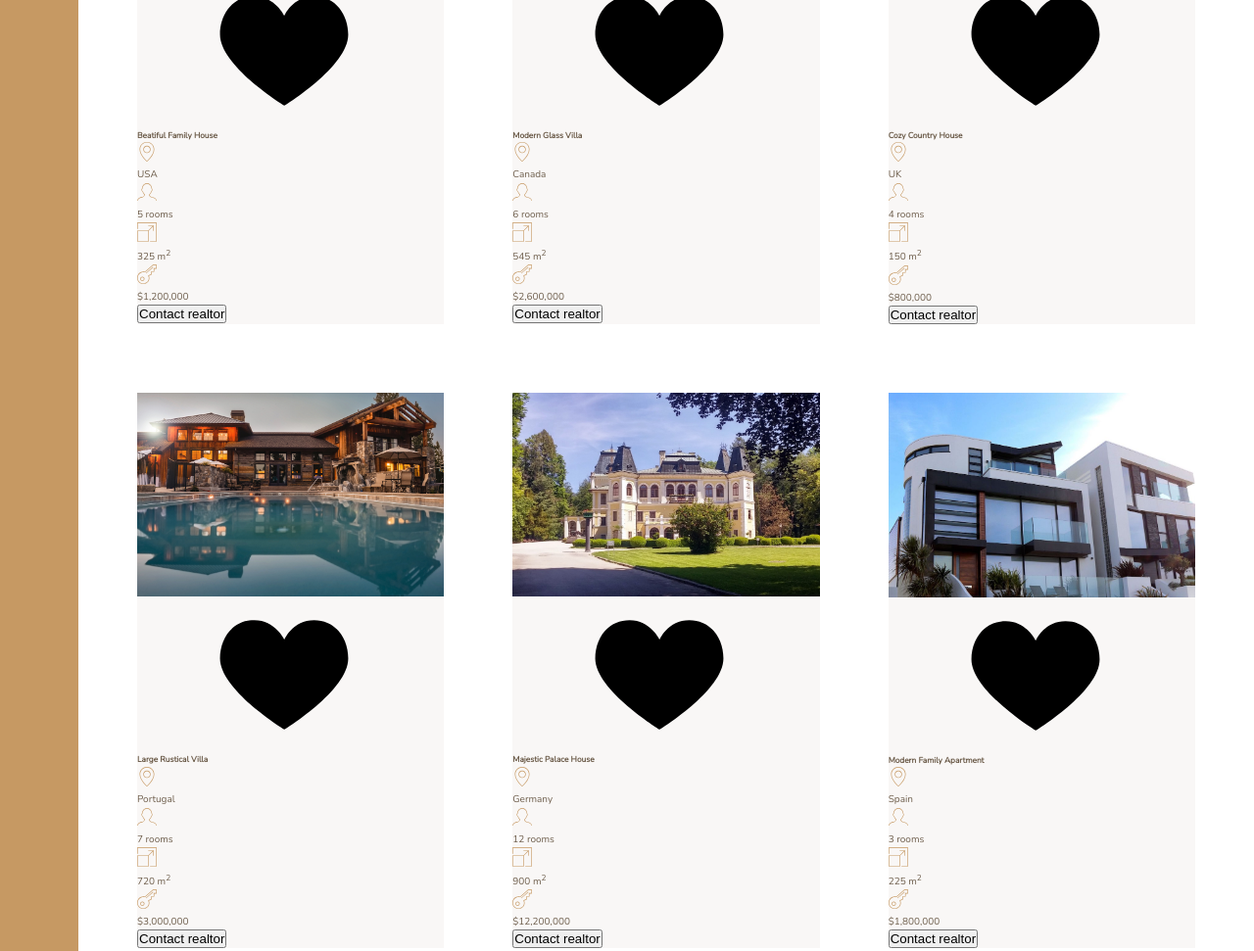
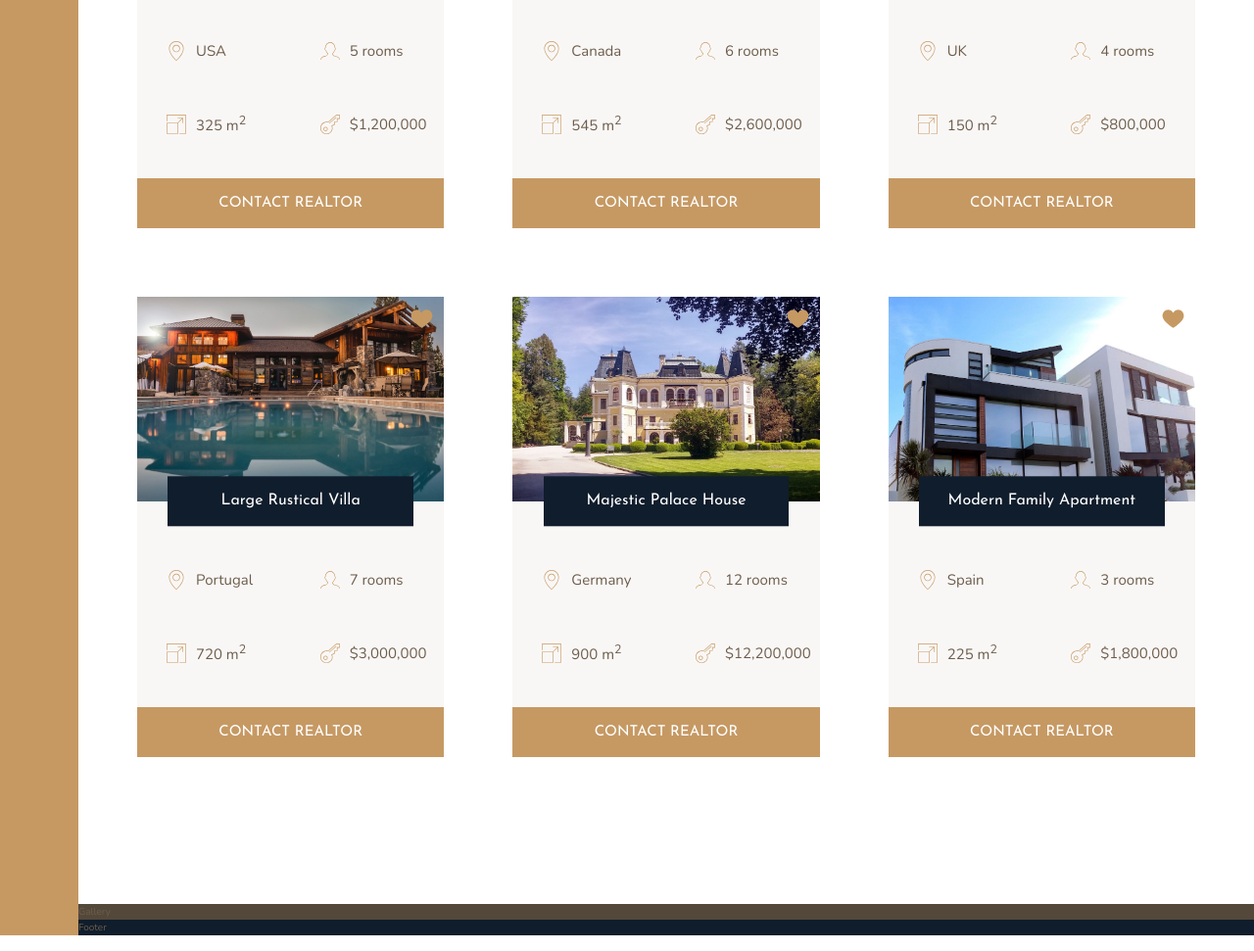
Before and after one commit to Alirezayoom/nexter, a website: page index.html in a window 1280 px wide. Shown: the part 2153-3124 px from the top of the page at 98% size. Drawn offline with nearby package versions, Linux system fonts and the light colour scheme.

Commit message:
style added to home section

```diff
--- a/index.html
+++ b/index.html
@@ -148,7 +148,7 @@
           <p>$1,200,000</p>
         </div>
 
-        <button class="cta">Contact realtor</button>
+        <button class="btn home__btn">Contact realtor</button>
       </div>
 
       <!-- 2 -->
@@ -188,7 +188,7 @@
           <p>$2,600,000</p>
         </div>
 
-        <button class="cta">Contact realtor</button>
+        <button class="btn home__btn">Contact realtor</button>
       </div>
 
       <!-- 3 -->
@@ -228,7 +228,7 @@
           <p>$800,000</p>
         </div>
 
-        <button class="cta">Contact realtor</button>
+        <button class="btn home__btn">Contact realtor</button>
       </div>
 
       <!-- 4 -->
@@ -268,7 +268,7 @@
           <p>$3,000,000</p>
         </div>
 
-        <button class="cta">Contact realtor</button>
+        <button class="btn home__btn">Contact realtor</button>
       </div>
 
       <!-- 5 -->
@@ -308,7 +308,7 @@
           <p>$12,200,000</p>
         </div>
 
-        <button class="cta">Contact realtor</button>
+        <button class="btn home__btn">Contact realtor</button>
       </div>
 
       <!-- 6 -->
@@ -348,7 +348,7 @@
           <p>$1,800,000</p>
         </div>
 
-        <button class="cta">Contact realtor</button>
+        <button class="btn home__btn">Contact realtor</button>
       </div>
     </section>
 
--- a/sass/_homes.scss
+++ b/sass/_homes.scss
@@ -9,30 +9,69 @@
 
 .home {
   background-color: $color-grey-light-1;
+  display: grid;
+  grid-template-columns: repeat(2, 1fr);
+  row-gap: 3.5rem;
+
   &__img {
     width: 100%;
+    grid-row: 1/2;
+    grid-column: 1/-1;
   }
 
   &__like {
+    grid-row: 1/2;
+    grid-column: 2/3;
+    fill: $color-primary;
+    width: 2.5rem;
+    height: 2.5rem;
+    justify-self: end;
+    margin: 1rem;
   }
 
   &__name {
+    grid-column: 1/-1;
+    grid-row: 1/2;
+    align-self: end;
+    transform: translateY(50%);
+
+    width: 80%;
+    justify-self: center;
+    font-family: $font-display;
+    font-size: 1.6rem;
+    text-align: center;
+    padding: 1.25rem;
+    background-color: $color-secondary;
+    color: #fff;
+    font-weight: 400;
   }
 
   &__name {
   }
 
   &__location,
+  &__rooms {
+    margin-top: 2.5rem;
+  }
+
+  &__location,
   &__rooms,
   &__area,
   &__price {
+    font-size: 1.5rem;
+    margin-left: 2rem;
+
+    display: flex;
+    align-items: center;
+
     svg {
       fill: $color-primary;
       width: 2rem;
       height: 2rem;
     }
+  }
 
-    p {
-    }
+  &__btn {
+    grid-column: 1/-1;
   }
 }
```
Also changed, not shown: css/style.css.
